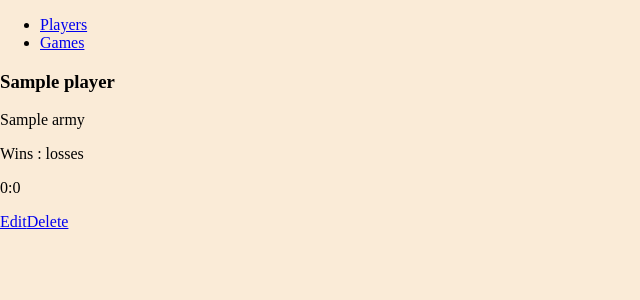
After one commit to TheFonz270/oloProject_SportsScoringApp, a Flask app: page /players/1 in a window 1280 px wide. The commit adds this page. Shown: the top 300 px of the page, without its empty margins (0-640 px from the left). Run offline with Flask 2, Linux system fonts and the light colour scheme; a database or web service that is not in the repository returns one stand-in record (values such as "Sample title"); parts of the project's set-up code (start-up, migrations or seed data) failed here and were passed over; some libraries are stand-ins or nearby versions.

Commit message:
show function now works for players, can select one player to view

```diff
--- a/Code/console.py
+++ b/Code/console.py
@@ -15,3 +15,5 @@ player_repository.save(player2)
 
 game1 = Game(player1, player2)
 game_repository.save(game1)
+
+print(player_repository.select_all())
--- a/Code/controllers/players_controller.py
+++ b/Code/controllers/players_controller.py
@@ -1,7 +1,7 @@
 from flask import Flask, render_template, request, redirect
 from flask import Blueprint
-# from repositories import player_repository
-# from repositories import game_repository
+from repositories import player_repository
+from repositories import game_repository
 from models.player import Player
 from models.game import Game
 
@@ -11,5 +11,11 @@ players_blueprint = Blueprint("players", __name__)
 # INDEX
 @players_blueprint.route("/players")
 def players():
-    # players = player_repository.select_all()
-    return render_template("players/index.html")
+    players = player_repository.select_all()
+    return render_template("players/index.html", all_players=players)
+
+# SHOW
+@players_blueprint.route("/players/<id>", methods=['GET'])
+def show_player(id):
+    player = player_repository.select(id)
+    return render_template('players/player.html', player = player)
--- a/Code/models/player.py
+++ b/Code/models/player.py
@@ -1,5 +1,5 @@
 class Player():
-    def __init__(self, name, army, id=None):
+    def __init__(self, name, army, wins=0, losses=0, pts_for=0, pts_against=0, id=None):
         self.name = name
         self.army = army
         self.wins = 0
--- a/Code/repositories/player_repository.py
+++ b/Code/repositories/player_repository.py
@@ -12,27 +12,27 @@ def save(player):
     player.id = id
     return player
 
-# def select_all():
-#     players = []
+def select_all():
+    players = []
 
-#     sql = "SELECT * FROM players"
-#     results = run_sql(sql)
+    sql = "SELECT * FROM players"
+    results = run_sql(sql)
 
-#     for row in results:
-#         player = Player(row['name'], row['id'] )
-#         players.append(player)
-#     return players
+    for row in results:
+        player = Player(row['name'], row['army'], row['wins'], row['losses'], row['pts_for'], row['pts_against'], row['id'] )
+        players.append(player)
+    return players
 
 
-# def select(id):
-#     player = None
-#     sql = "SELECT * FROM players WHERE id = %s"
-#     values = [id]
-#     result = run_sql(sql, values)[0]
+def select(id):
+    player = None
+    sql = "SELECT * FROM players WHERE id = %s"
+    values = [id]
+    result = run_sql(sql, values)[0]
 
-#     if result is not None:
-#         player = Player(result['name'], result['id'] )
-#     return player
+    if result is not None:
+        player = Player(result['name'], result['army'], result['wins'], result['losses'], result['pts_for'], result['pts_against'], result['id'] )
+    return player
 
 def delete_all():
     sql = "DELETE FROM players"
--- /dev/null
+++ b/Code/templates/players/player.html
@@ -0,0 +1,17 @@
+{% extends "base.html" %}
+{% block content %}
+
+<div class="player_card">
+    <div class="player_card_left">
+        <h3>{{player.name}}</h3>
+        <p>{{player.army}}</p>
+    </div>
+    <div class="player_card_right">
+        <p>Wins : losses</p>
+        <p>{{player.wins}}:{{player.losses}}</p>
+    </div>
+    <div class="player_card_footer"></div>
+        <a href="/books/{{player.id}}/edit">Edit</a><a href="/books/{{player.id}}/delete">Delete</a>
+</div>
+
+{% endblock %}
```
Also changed, not shown: Code/templates/players/index.html (+6 -2 lines).
